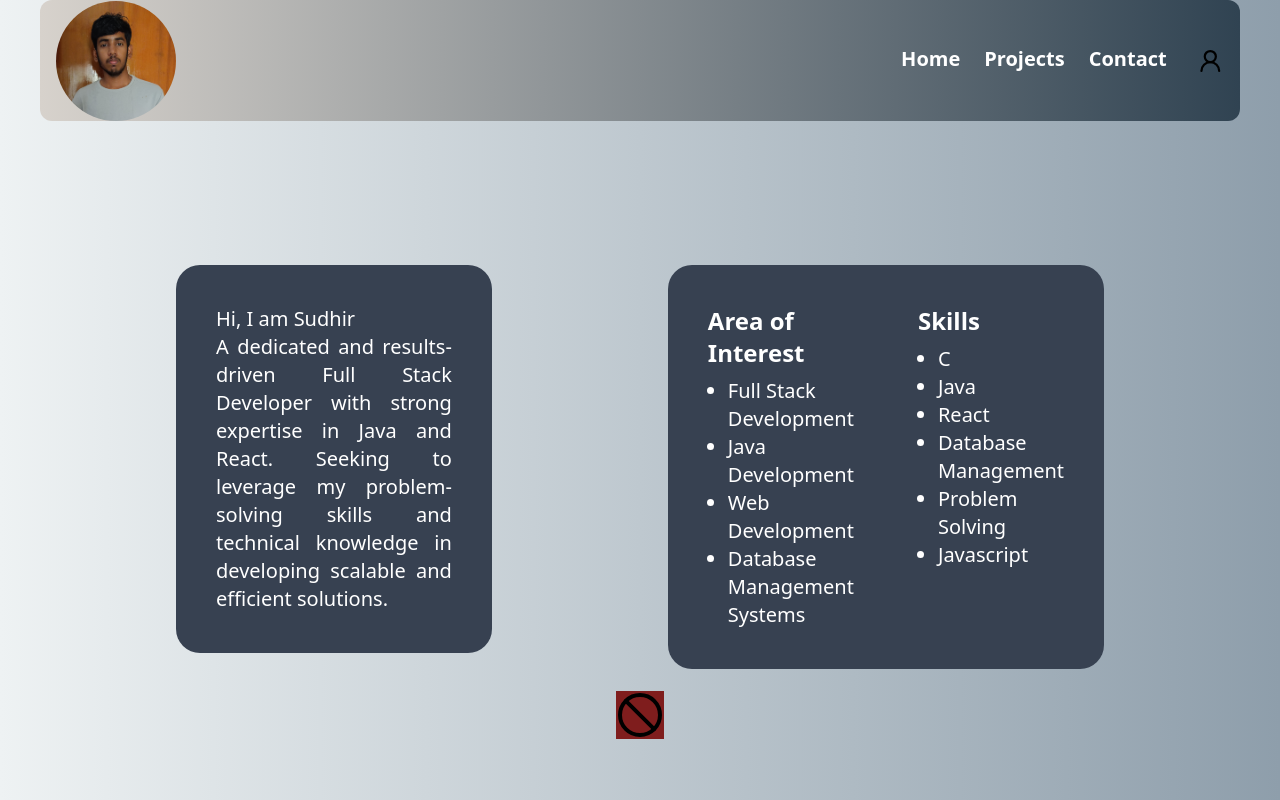
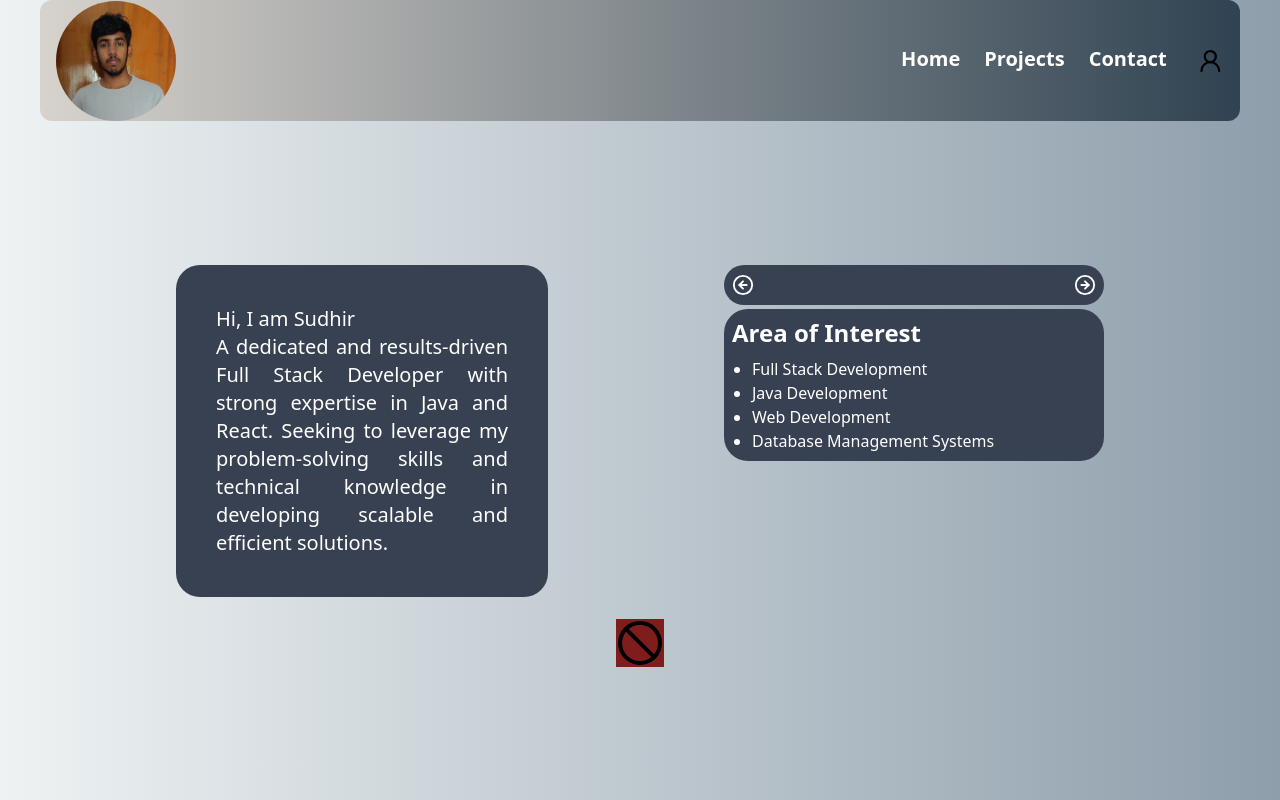
Before and after one commit to Sudhir0302/portfolio, a React (Vite) app: page / in a window 1280 px wide. Built offline with nearby package versions, Linux system fonts and the light colour scheme.

Commit message:
Tested sliding view in Home page

```diff
--- a/src/assets/Pages/Home.jsx
+++ b/src/assets/Pages/Home.jsx
@@ -1,14 +1,19 @@
 import React, { useState } from 'react'
 import Navbar from '../components/Navbar'
-import { Ban } from 'lucide-react';
+import {Ban, CircleArrowLeft, CircleArrowRight } from 'lucide-react';
 import { Interest } from '../components/Interest';
 import Skills from '../components/Skills';
 
 const Home = () => {
   const [show, setShow] = useState(true);
+  const [slide,setSlide] = useState(false)
 
   function handleClick() {
     setShow(!show);
+  }
+
+  function handleSlide(){
+    setSlide(!slide);
   }
   const [com,setCom]=useState(null);
   return (
@@ -23,9 +28,15 @@ const Home = () => {
               technical knowledge in developing scalable and efficient solutions.
             </h2>
           </div>
-          <div className="ml-44 w-[500px] h-auto bg-gray-700 rounded-3xl text-xl text-white p-10 mr-44 mt-0 flex flex-row gap-16">
-            <Interest />
-            <Skills />
+          <div>
+            <div className="ml-44 w-[380px] h-[40px] bg-gray-700 rounded-3xl text-white p-2 mr-44 mt-0 flex flex-row gap-80">
+              <CircleArrowLeft onClick={handleSlide} className="text-9xl"/>
+              <CircleArrowRight onClick={handleSlide} className="text-9xl"/>
+            </div>
+            <div className="ml-44 w-auto h-auto rounded-3xl bg-gray-700 text-white p-2 mr-44 mt-1 flex flex-row">
+               {slide ===true?
+                <><Skills /></> :(<><Interest /></>)}
+            </div>
           </div>
         </div>
       )}
```
